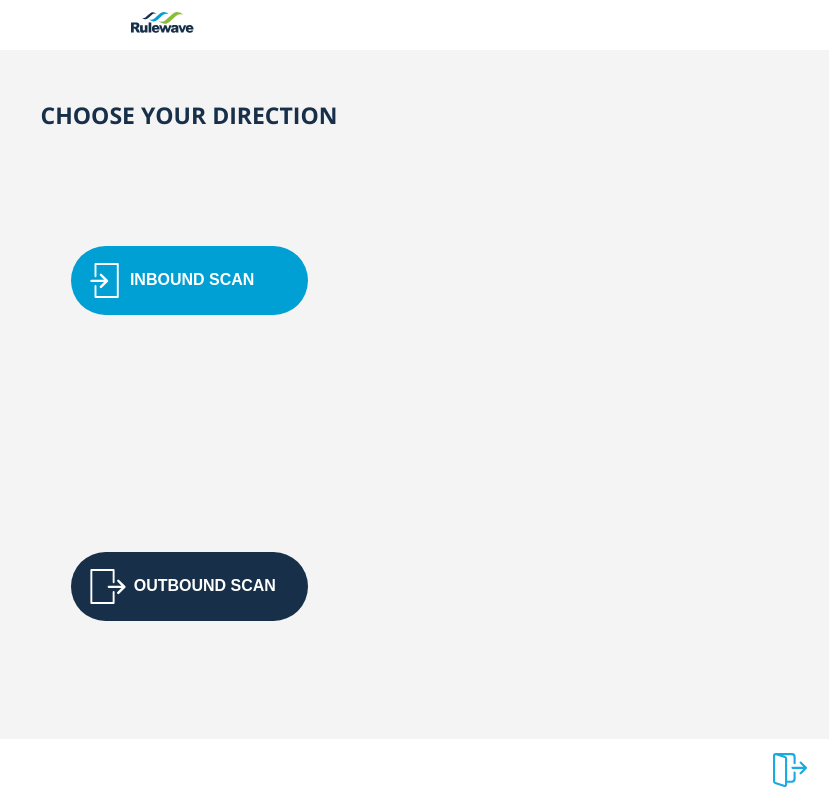
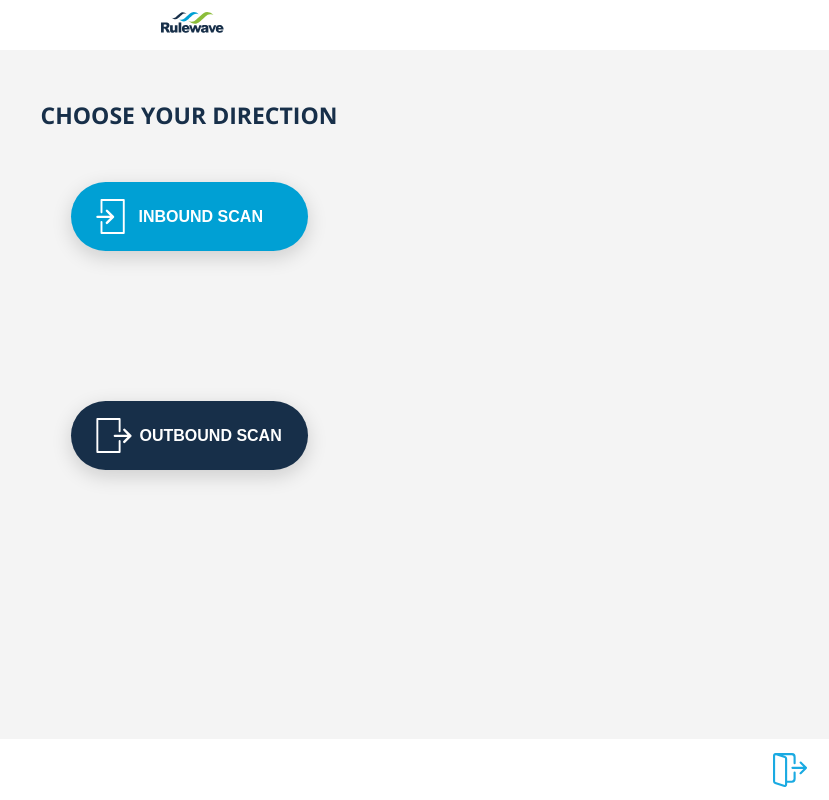
Before and after one commit to piotrfijol/Praktyka, a PHP site: page / in a window 1280 px wide. Shown: the whole page, without its empty margins (451-1280 px from the left). Run offline with PHP 8.4, Linux system fonts and the light colour scheme.

Commit message:
Centered logo, fixed main content's margins

```diff
--- a/1/css/style.css
+++ b/1/css/style.css
@@ -12,8 +12,12 @@ body {
   justify-content: center;
   align-items: center;
 }
+.header__logo {
+  transform: translateX(30px);
+}
+
 .main {
-  width: 375px;
+  width: 100%;
   margin: 0 auto;
   text-transform: uppercase;
   font-weight: bold;
@@ -21,32 +25,31 @@ body {
 }
 .main__title {
   margin-top: 54px;
+  margin-bottom: 55px;
   font-size: 23px;
   color: #172F49;
   text-align: center;
 }
 .main__content {
   box-sizing: border-box;
-  height: calc(100vh - 188px);
+  height: calc(100vh - 243px);
   min-height: 330px;
-  display: flex;
-  flex-direction: column;
-  align-items: center;
-  justify-content: space-around;
 }
 .main__inbound_scan, .main__outbound_scan {
   width: 237px;
   height: 69px;
+  margin: auto;
   box-sizing: border-box;
   color: #FFF;
   display: flex;
   align-items: center;
-  padding: 1.2em;
+  padding: 15px 25px;
   font-size: 16px;
   font-weight: bold;
   text-transform: uppercase;
   border-radius: 35px;
   border-style: none;
+  box-shadow: 0px 6px 20px rgba(0, 0, 0, 0.16);
 }
 .main__inbound_scan:hover, .main__outbound_scan:hover {
   cursor: pointer;
@@ -57,10 +60,11 @@ body {
 .main__inbound_scan__icon {
   width: 29px;
   height: 35px;
-  margin-right: 0.7em;
+  margin-right: 14px;
 }
 .main__outbound_scan {
   background-color: #172F49;
+  margin-top: 150px;
 }
 .main__outbound_scan__icon {
   width: 36px;
@@ -73,7 +77,8 @@ body {
   width: 100vw;
   display: flex;
   background-color: #FFF;
-  padding: 0 22px;
+  padding-left: 40px;
+  padding-right: 22px;
   box-sizing: border-box;
 }
 .nav > * {
@@ -81,6 +86,9 @@ body {
   display: flex;
   align-items: center;
 }
+.nav__left_icon {
+  justify-content: flex-start;
+}
 .nav__right_icon {
   justify-content: flex-end;
 }
--- a/1/sass/style.scss
+++ b/1/sass/style.scss
@@ -13,12 +13,12 @@ body {
     align-items: center;
 
     &__logo {
-
+        transform: translateX(30px);
     }
 }
 
 .main {
-    width: 375px;
+    width: 100%;
     margin: 0 auto;
     text-transform: uppercase;
     font-weight: bold;
@@ -26,6 +26,7 @@ body {
 
     &__title {
         margin-top: 54px;
+        margin-bottom: 55px;
         font-size: 23px;
         color: #172F49;
         text-align: center;
@@ -33,27 +34,25 @@ body {
 
     &__content {
         box-sizing: border-box;
-        height: calc(100vh - 188px);
+        height: calc(100vh - 243px);
         min-height: 330px;
-        display: flex;
-        flex-direction: column;
-        align-items: center;
-        justify-content: space-around;
     }
 
     &__inbound_scan, &__outbound_scan {
         width: 237px;
         height: 69px;
+        margin: auto;
         box-sizing: border-box;
         color: #FFF;
         display: flex;
         align-items: center;
-        padding: 1.2em;
+        padding: 15px 25px;
         font-size: 16px;
         font-weight: bold;
         text-transform: uppercase;
         border-radius: 35px;
         border-style: none;
+        box-shadow: 0px 6px 20px rgba(0, 0, 0, 0.16);
     }
 
     &__inbound_scan:hover, &__outbound_scan:hover {
@@ -66,13 +65,14 @@ body {
         &__icon {
             width: 29px;
             height: 35px;
-            margin-right: .7em;
+            margin-right: 14px;
         }
     }
 
 
     &__outbound_scan {
         background-color: #172F49;
+        margin-top: 150px;
 
         &__icon {
             width: 36px;
@@ -87,7 +87,8 @@ body {
     width: 100vw;
     display: flex;
     background-color: #FFF;
-    padding: 0 22px;
+    padding-left: 40px;
+    padding-right: 22px;
     box-sizing: border-box;
 
     & > * {
@@ -97,7 +98,7 @@ body {
     }
 
     &__left_icon {
-
+        justify-content: flex-start;
     }
 
     &__right_icon {
```
Also changed, not shown: 1 other file.
